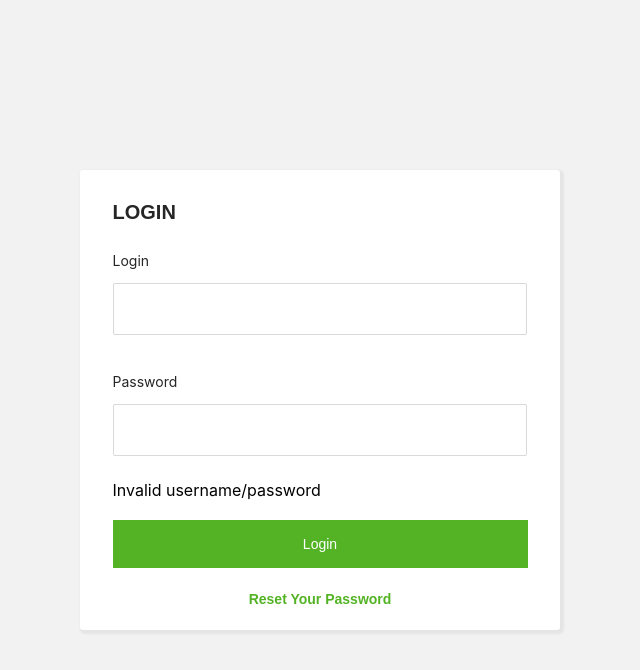
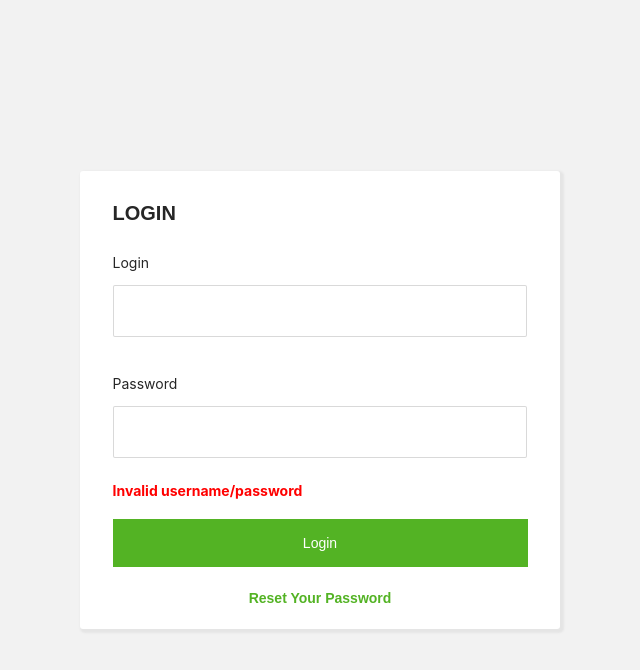
Before and after one commit to GurgenBaghdasaryan/react, a React (Create React App) app: page /login in a window 1280 px wide. Both pictures are taken after a click on the button "Login". Shown: the top 670 px of the page, without its empty margins (320-960 px from the left). Built offline with nearby package versions, Linux system fonts and the light colour scheme; no server answers.

Commit message:
add button styles

```diff
--- a/src/components/Login/LoginContent/index.jsx
+++ b/src/components/Login/LoginContent/index.jsx
@@ -1,7 +1,7 @@
 import React, { useContext, useState } from "react";
 import Button from "../../shared/Button/index";
 import { UserContext } from "../../../UserContext";
-import { StyledInput, StyledParagraph } from "./styles";
+import { StyledInput, StyledParagraph, StyledH } from "./styles";
 
 const LoginContent = ({ loginEvent, values }) => {
   const { loginField, passwordField, setLoginField, setPasswordField } = values;
@@ -26,7 +26,7 @@ const LoginContent = ({ loginEvent, values }) => {
         onChange={(e) => setPasswordField(e.target.value)}
         type="password"
       />
-      {disable && <div>Invalid username/password</div>}
+      {disable && <StyledH>Invalid username/password</StyledH>}
       <br />
       <Button clickEvent={loginEvent} check={check} />
       <br />
--- a/src/components/Login/LoginContent/styles.js
+++ b/src/components/Login/LoginContent/styles.js
@@ -14,3 +14,9 @@ export const StyledParagraph = styled.p`
   color: #262626;
   font-size: 14px;
 `;
+
+export const StyledH = styled.h5`
+  color: red;
+  font-size: 14px;
+  margin: 0px;
+`;
--- a/src/components/User/DataList/styles.js
+++ b/src/components/User/DataList/styles.js
@@ -11,6 +11,7 @@ export const StyledTableTh = styled.th`
   text-align: left;
   background-color: #4caf50;
   color: white;
+  justify-content: space-between;
 `;
 
 export const StyledTableTd = styled.td`
--- a/src/components/User/styles.js
+++ b/src/components/User/styles.js
@@ -9,4 +9,10 @@ export const StyledButton = styled.button`
   font-family: Arial;
   outline: none;
   border: none;
+  cursor: pointer;
+
+  &:hover {
+    background: #46ae04;
+    transform: translateY(1px);
+  }
 `;
--- a/src/components/shared/Button/styles.js
+++ b/src/components/shared/Button/styles.js
@@ -9,4 +9,10 @@ export const StyledButton = styled.button`
   font-family: Arial;
   outline: none;
   border: none;
+  cursor: pointer;
+
+  &:hover {
+    background: #46ae04;
+    transform: translateY(4px);
+  }
 `;
```
